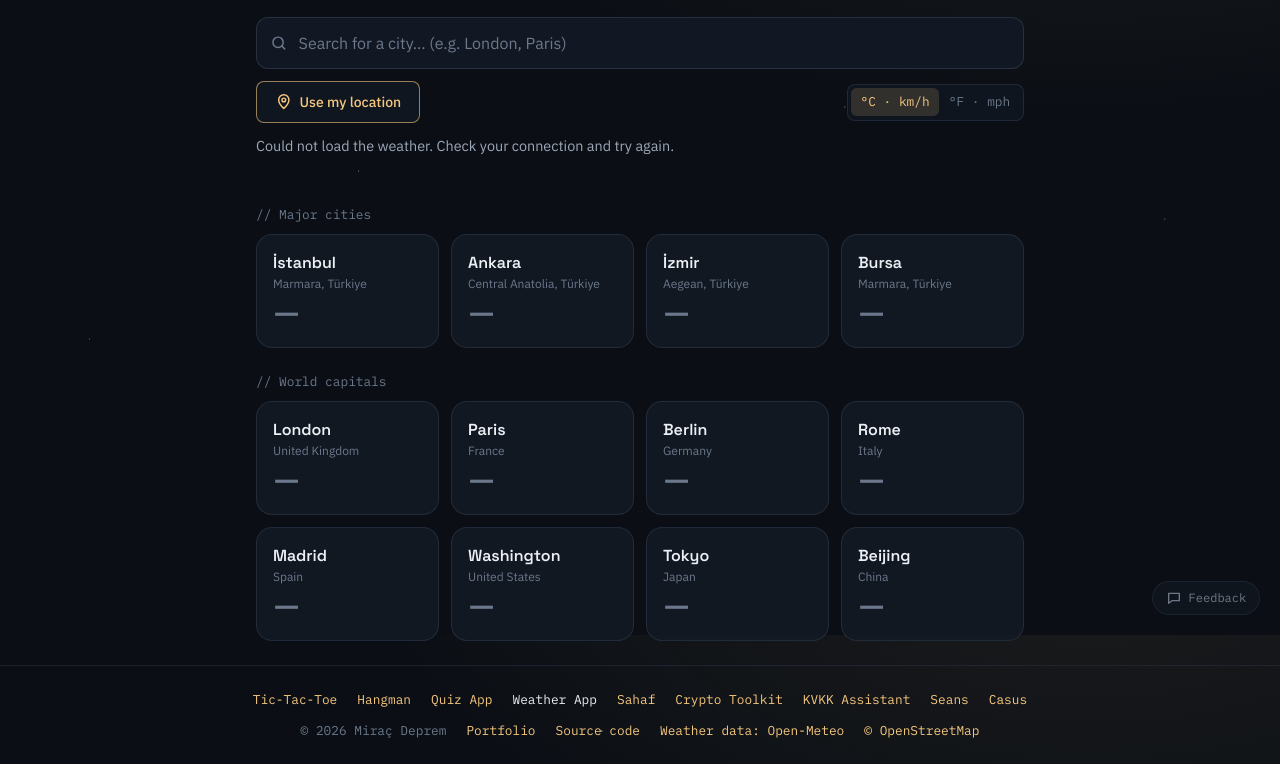
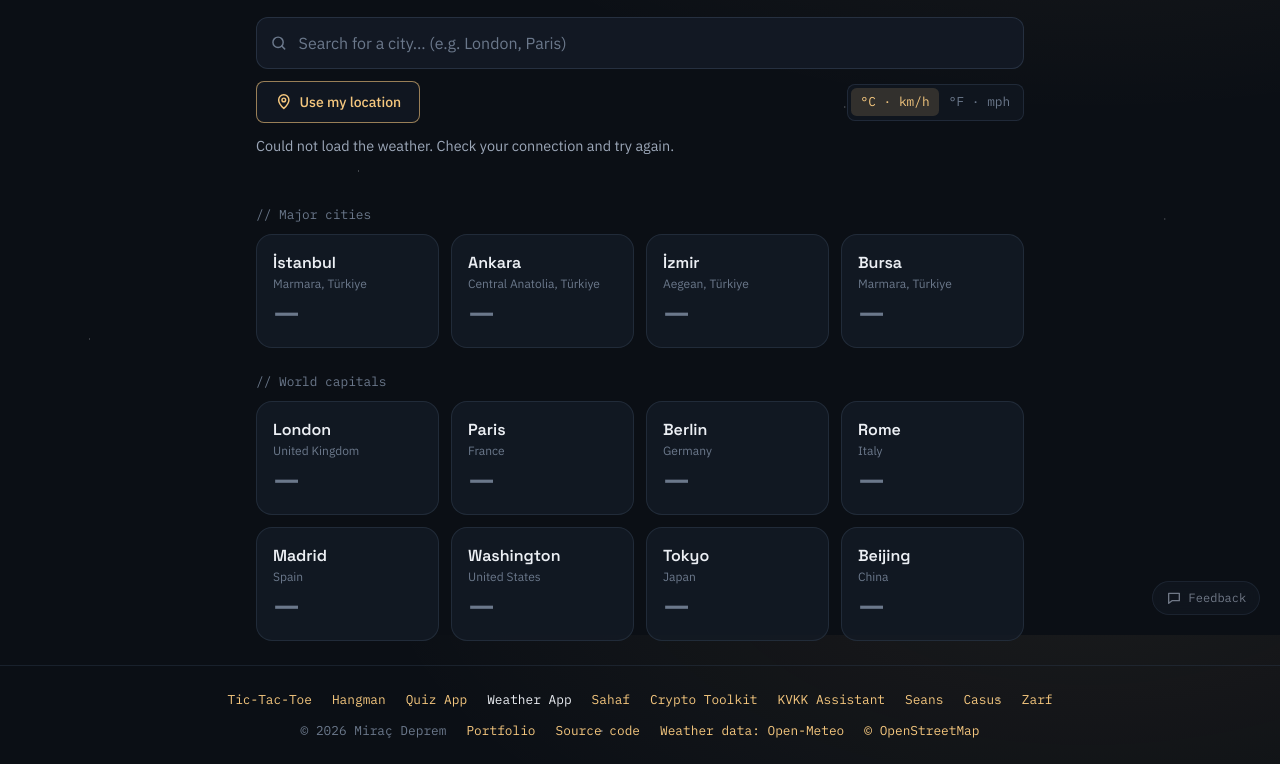
Before and after one commit to MrcDprm/weather-app, a website with bundled scripts: page app.html in a window 1280 px wide. Shown: the part 165-929 px from the top of the page. Built offline with nearby package versions, Linux system fonts and the light colour scheme; no server answers.

Commit message:
feat(footer): link to Zarf

```diff
--- a/app.html
+++ b/app.html
@@ -199,6 +199,7 @@
         <a href="https://kvkk.miracdeprem.com">KVKK Assistant</a>
         <a href="https://seans.miracdeprem.com">Seans</a>
         <a href="https://spygame.miracdeprem.com">Casus</a>
+        <a href="https://zarf.miracdeprem.com">Zarf</a>
       </nav>
       <div class="footer-meta">
         <span>© 2026 Miraç Deprem</span>
```
